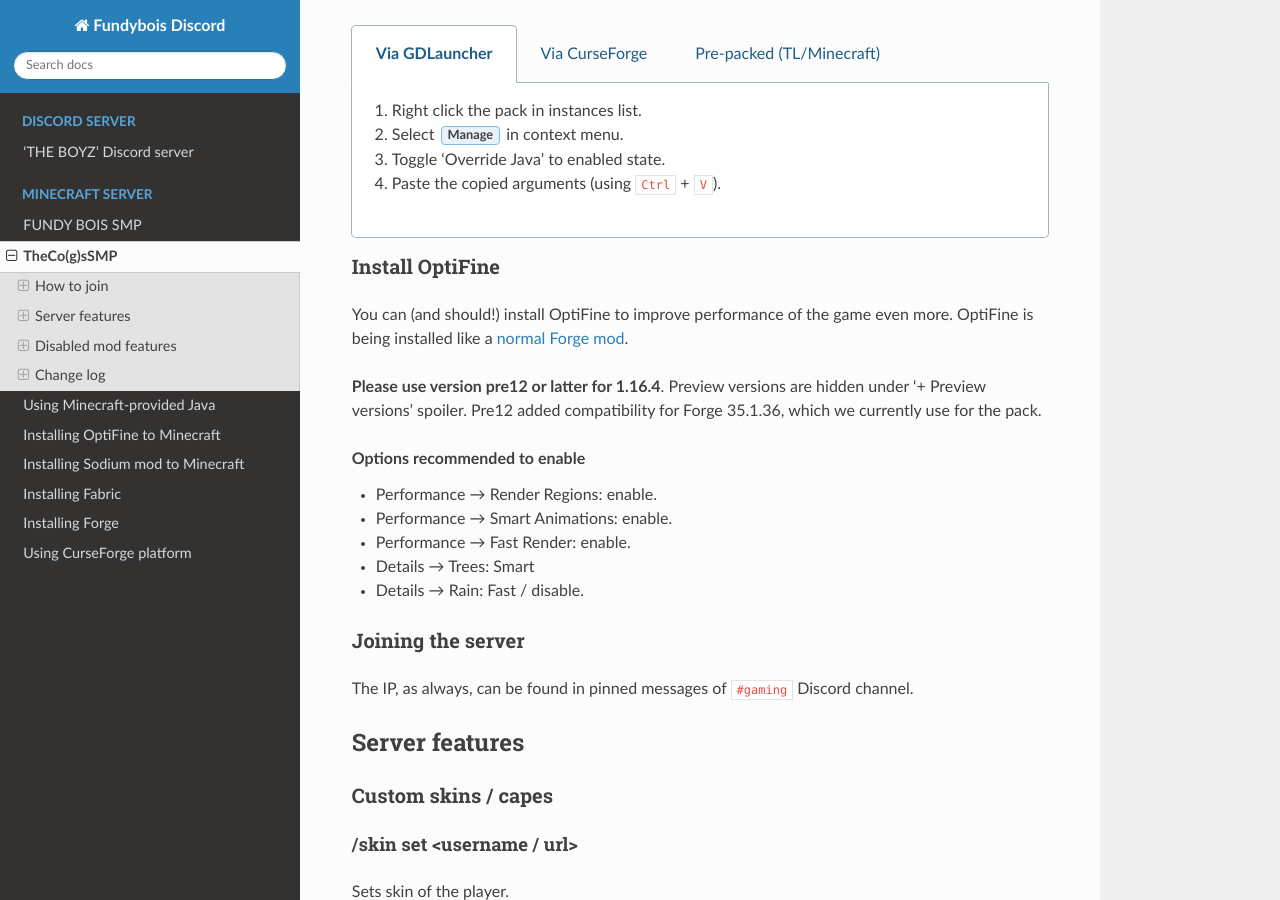
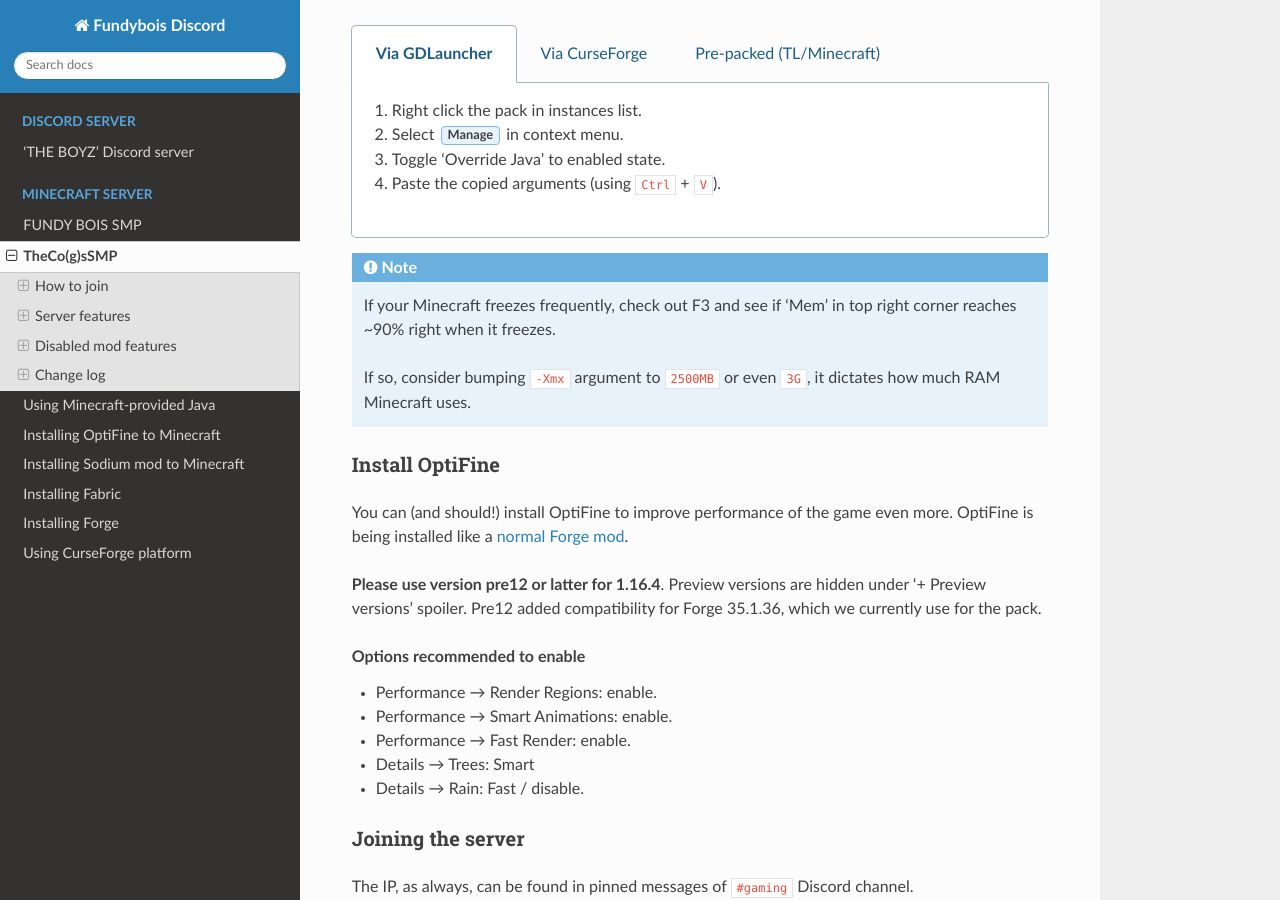
Before and after one commit to brawaru/FundyBois-Docs, a Sphinx documentation site: the page built from source/minecraft/cogs_smp.rst, in a window 1280 px wide and 900 px high, scrolled down 1947 px. Built offline with Sphinx 7.4.7 and the Read the Docs theme 2.0.0, drawn with Linux system fonts in a browser that asks for light colours.

Commit message:
Add warning about memory usage

```diff
--- a/source/minecraft/cogs_smp.rst
+++ b/source/minecraft/cogs_smp.rst
@@ -197,6 +197,13 @@
 .. |fa-gear| raw:: html
 
    <i class="fa fa-cog"></i>
+
+.. note::
+   If your Minecraft freezes frequently, check out F3 and see if ‘Mem’ in
+   top right corner reaches ~90% right when it freezes.
+
+   If so, consider bumping ``-Xmx`` argument to ``2500MB`` or even ``3G``,
+   it dictates how much RAM Minecraft uses.
 
 Install OptiFine
 ^^^^^^^^^^^^^^^^
```
